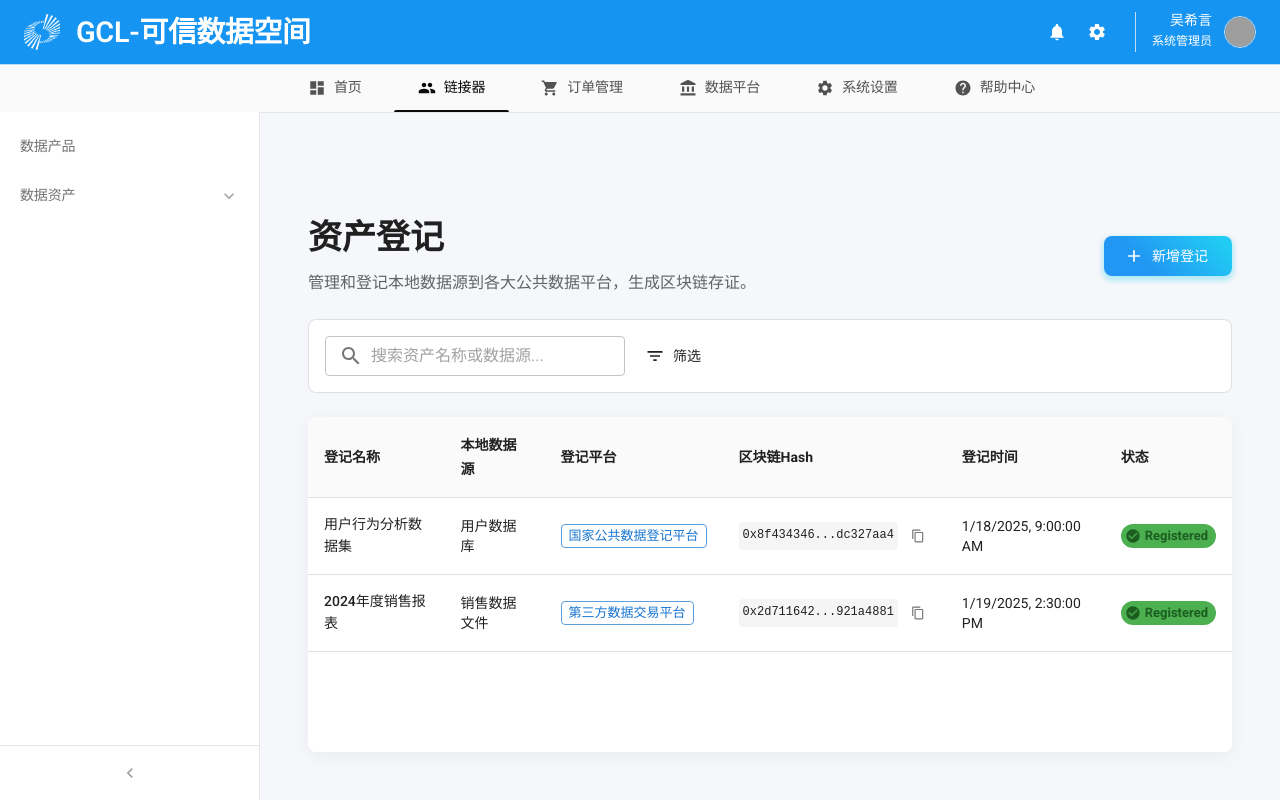
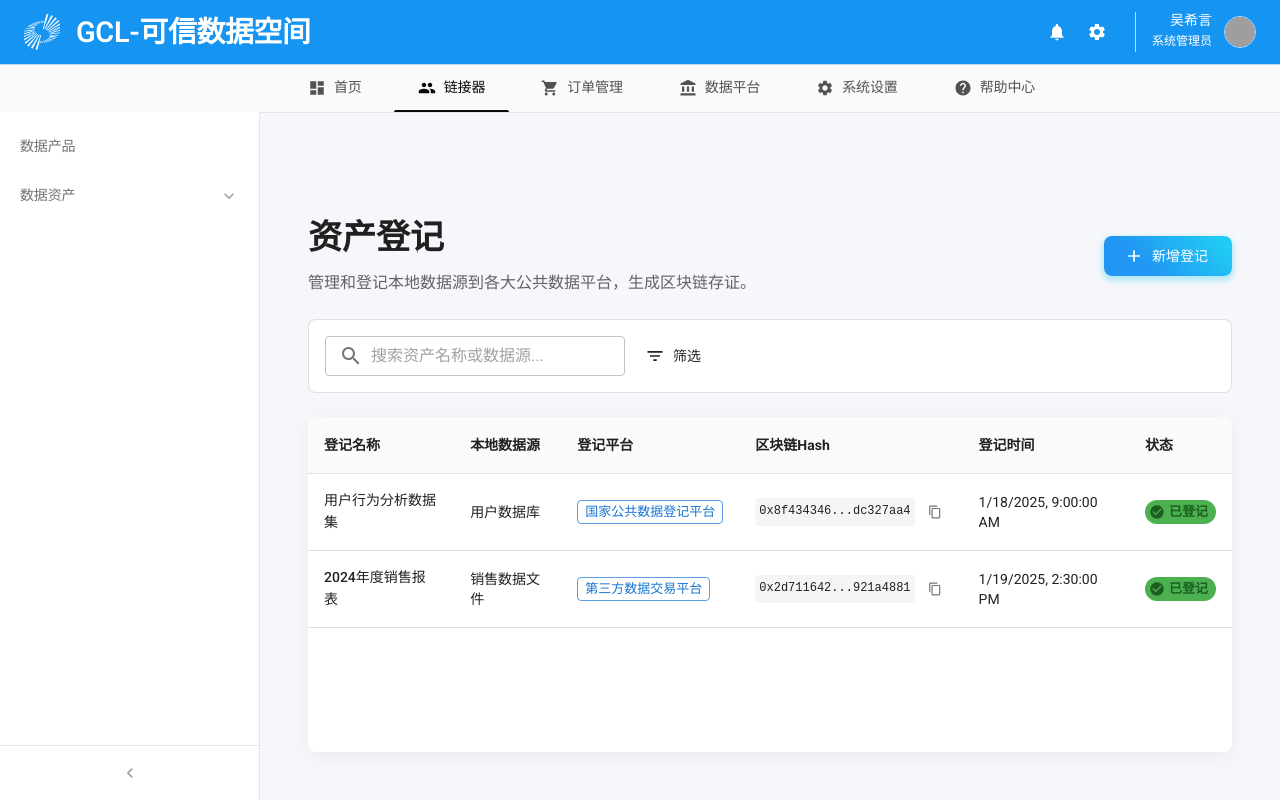
Before and after one commit to yudar1024/frontend-template, a Next.js app: page /linker/data-assets/register in a window 1280 px wide. Built offline with nearby package versions, Linux system fonts and the light colour scheme; grey boxes are pictures that could not be loaded; what @mui/material-nextjs would draw is missing.

Commit message:
更新文字展示

```diff
--- a/app/(main)/linker/data-assets/register/page.tsx
+++ b/app/(main)/linker/data-assets/register/page.tsx
@@ -48,7 +48,7 @@ interface AssetRegistration {
   name: string;
   hash: string;
   registeredAt: string;
-  status: 'Registered' | 'Pending';
+  status: '已登记' | '未登记';
 }
 
 const PLATFORMS = [
--- a/data/assetRegistrations.json
+++ b/data/assetRegistrations.json
@@ -7,7 +7,7 @@
     "name": "用户行为分析数据集",
     "hash": "0x8f434346648f6b96df89dda901c5176b10a6d83961dd3c1ac88b59b2dc327aa4",
     "registeredAt": "2025-01-18T09:00:00Z",
-    "status": "Registered"
+    "status": "已登记"
   },
   {
     "id": "reg-002",
@@ -17,6 +17,6 @@
     "name": "2024年度销售报表",
     "hash": "0x2d711642b726b04401627ca9fbac32f5c8530fb1903cc4db02258717921a4881",
     "registeredAt": "2025-01-19T14:30:00Z",
-    "status": "Registered"
+    "status": "已登记"
   }
 ]
```
